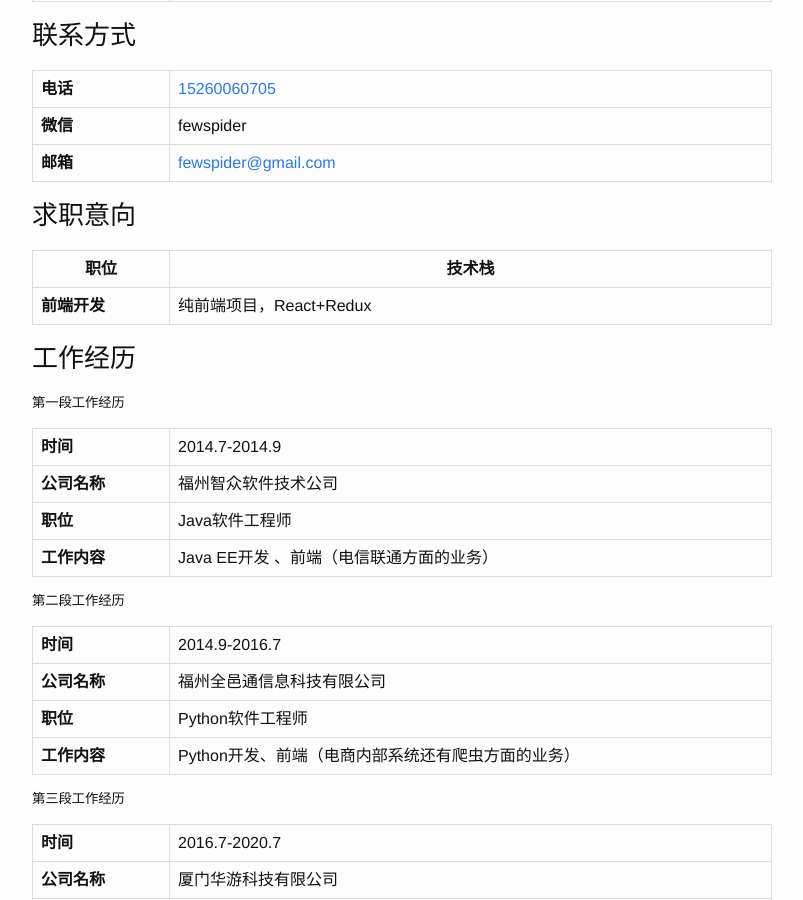
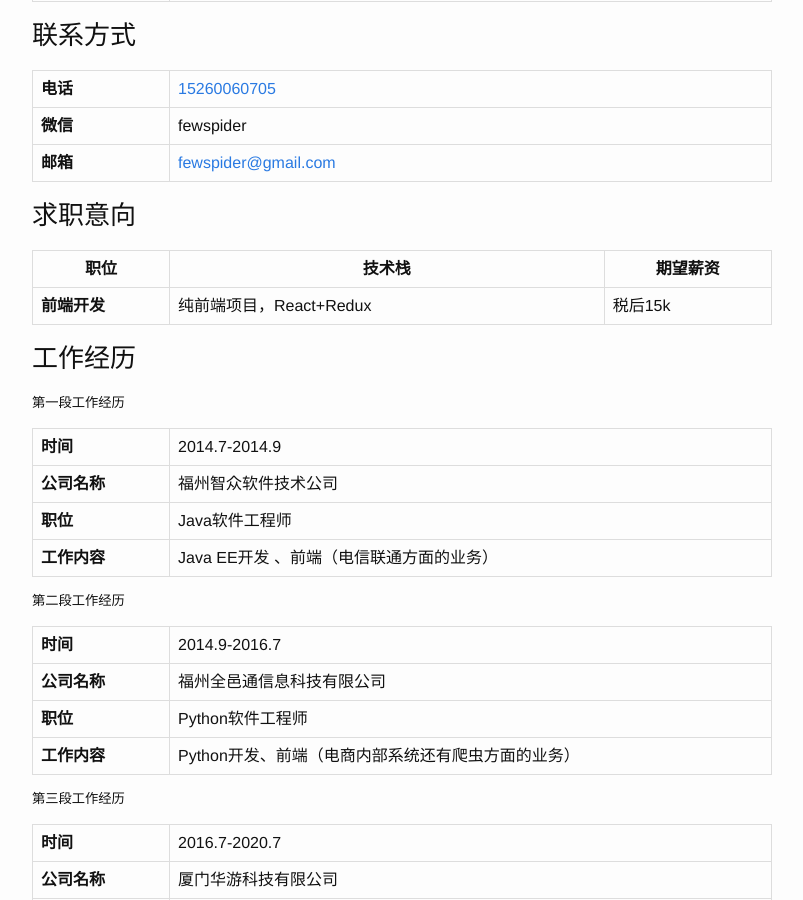
Before and after one commit to ohcrider/ohcrider.github.io, a Jekyll site: the page built from resume.md, in a window 1280 px wide and 900 px high, scrolled down 514 px. Shown: the whole window, without its empty margins (238-1041 px from the left). Built offline with Jekyll 4.4.1, drawn with Linux system fonts in a browser that asks for light colours.

Commit message:
Update resume.md

```diff
--- a/resume.md
+++ b/resume.md
@@ -22,9 +22,9 @@ permalink: /resume/
 
 ### 求职意向
 
-职位 | 技术栈
-----|------
-前端开发 | 纯前端项目，React+Redux
+职位 | 技术栈 | 期望薪资
+----|------|------
+前端开发 | 纯前端项目，React+Redux | 税后15k
 
 ### 工作经历
 
```
